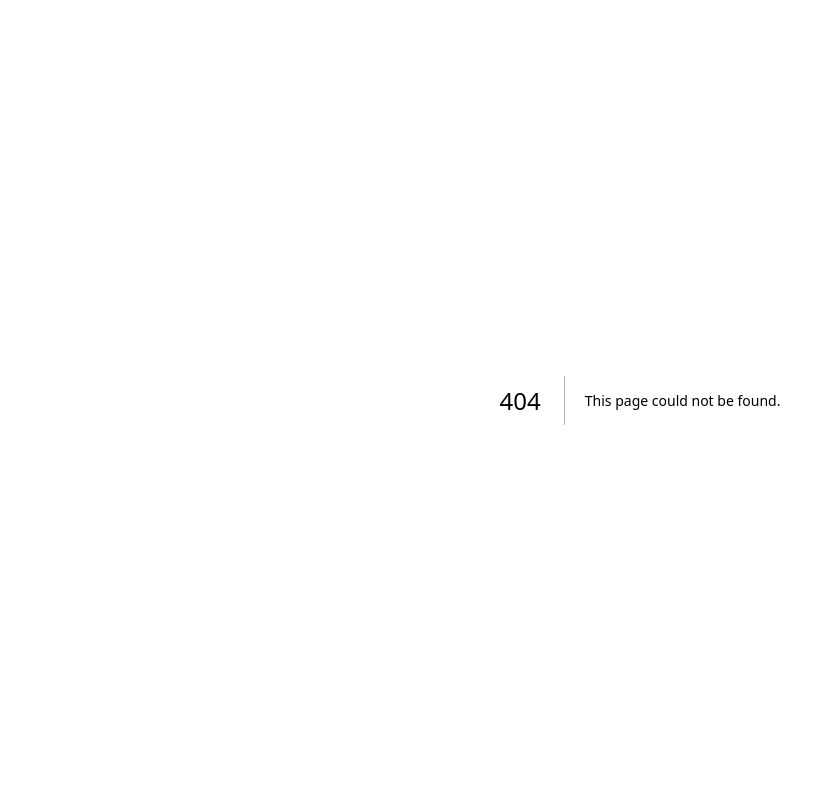
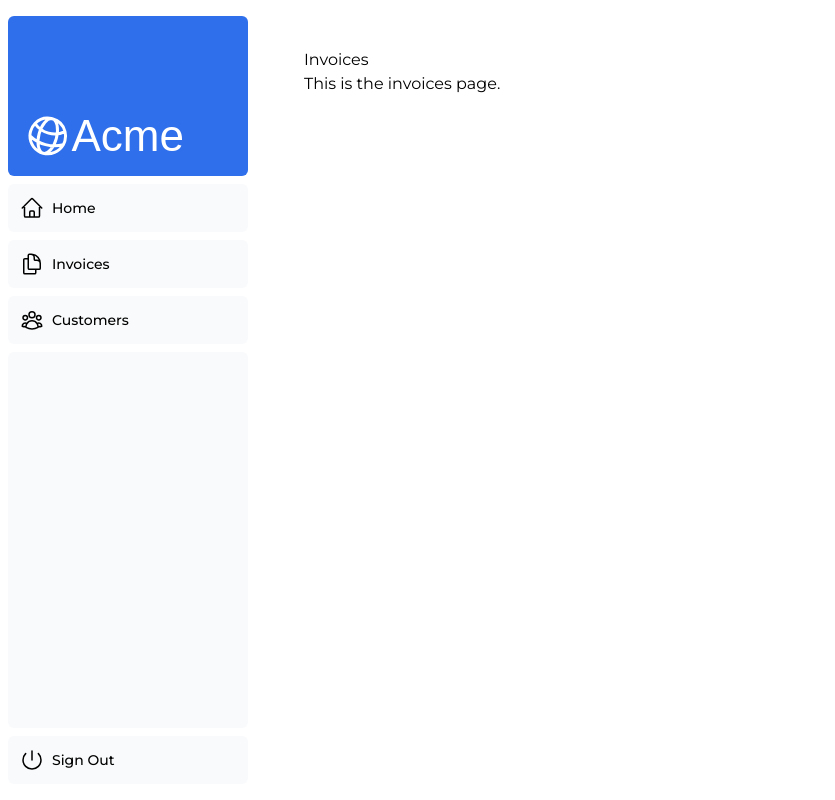
Before and after one commit to LucilaAllende/financial-dashboard, a Next.js app: page /dashboard/invoices in a window 1280 px wide. Before the commit this address had no page. Shown: the whole page, without its empty margins (0-835 px from the left). Built offline with nearby package versions, Linux system fonts and the light colour scheme; a web font is replaced by a local one.

Commit message:
Add InvoicesPage component to dashboard invoices

```diff
--- /dev/null
+++ b/app/dashboard/invoices/page.tsx
@@ -0,0 +1,12 @@
+import React from 'react';
+
+const InvoicesPage: React.FC = () => {
+  return (
+    <div>
+      <h1>Invoices</h1>
+      <p>This is the invoices page.</p>
+    </div>
+  );
+};
+
+export default InvoicesPage;
```
